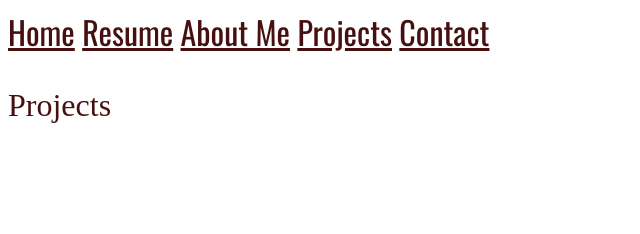
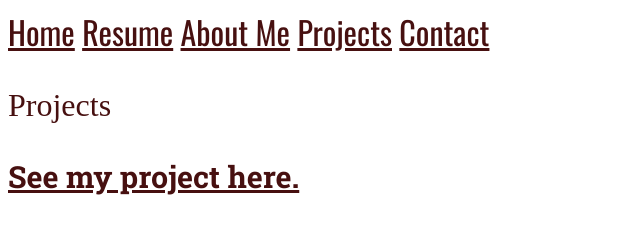
Before and after one commit to gabfernandez/portfolio, a plain HTML site: page projects.html in a window 1280 px wide. Shown: the whole page, without its empty margins (0-640 px from the left). Drawn offline with nearby package versions, Linux system fonts and the light colour scheme.

Commit message:
projects page

```diff
--- a/portfoliostyle.css
+++ b/portfoliostyle.css
@@ -16,6 +16,10 @@ head {
     font-size: 35px;
     float: left;
     width: 400px
+}
+.projlink{
+    font-size: .95em;
+    font-family: 'Roboto Slab', serif;
 }
 
 .aboutpic {
@@ -59,7 +63,7 @@ a:hover {
     }
     100%{
         opacity: 1;
-        tarnsfomr: scale(1)
+        tarnsform: scale(1)
     }
 }
 
--- a/projects.html
+++ b/projects.html
@@ -6,6 +6,7 @@
     <meta http-equiv="X-UA-Compatible" content="ie=edge">
  <link rel="stylesheet" href="portfoliostyle.css"/>
 <link href="https://fonts.googleapis.com/css?family=Oswald" rel="stylesheet">
+<link href="https://fonts.googleapis.com/css?family=Roboto+Slab:700" rel="stylesheet">
   <title>Projects</title>
 </head>
 <body>
@@ -17,5 +18,6 @@
         <a href="contact.html">Contact</a>
     </nav>
     <p>Projects</p>
+    <a href="LINK" class="projlink">See my project here.</a>
 
 </body>
```
